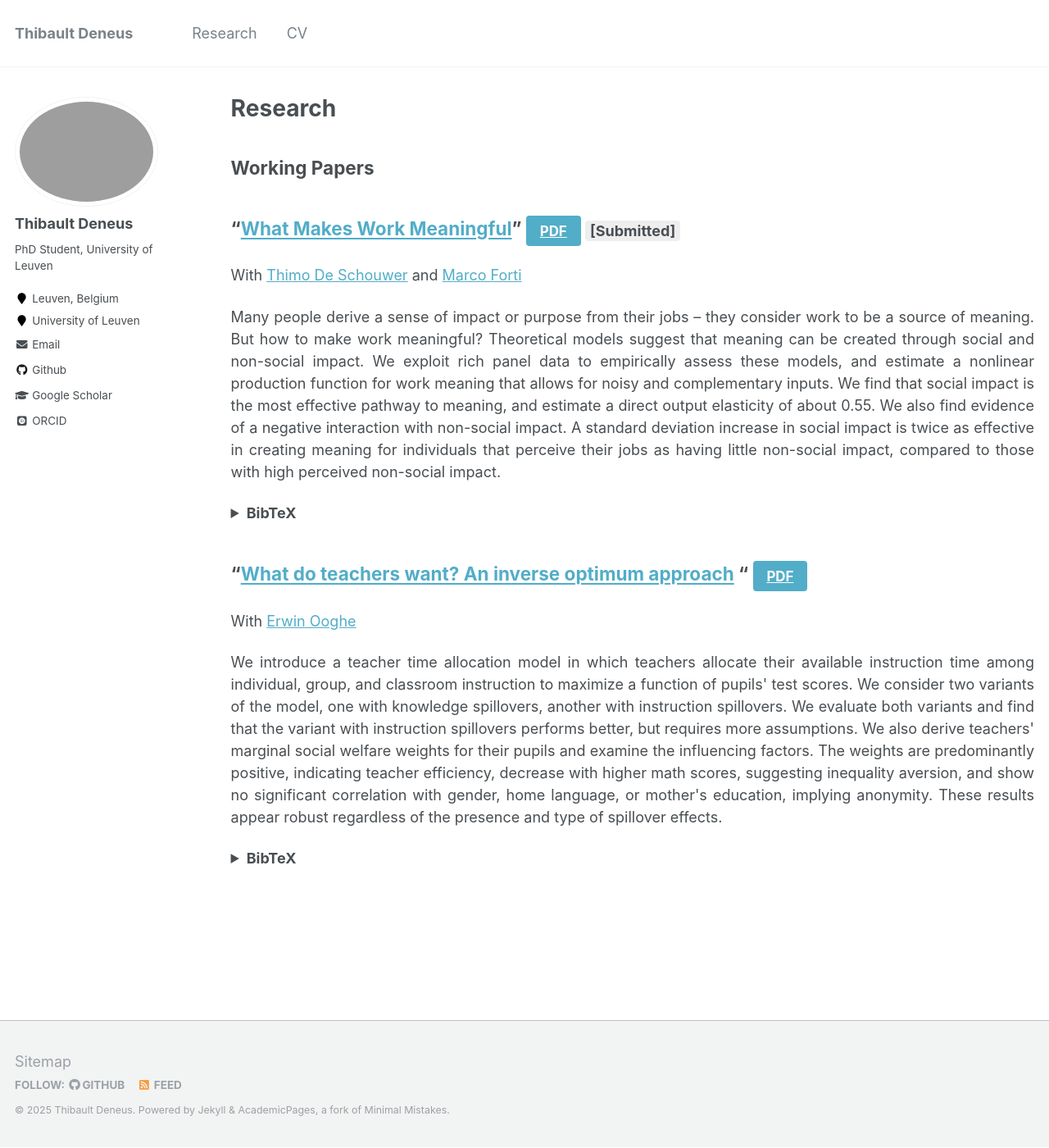
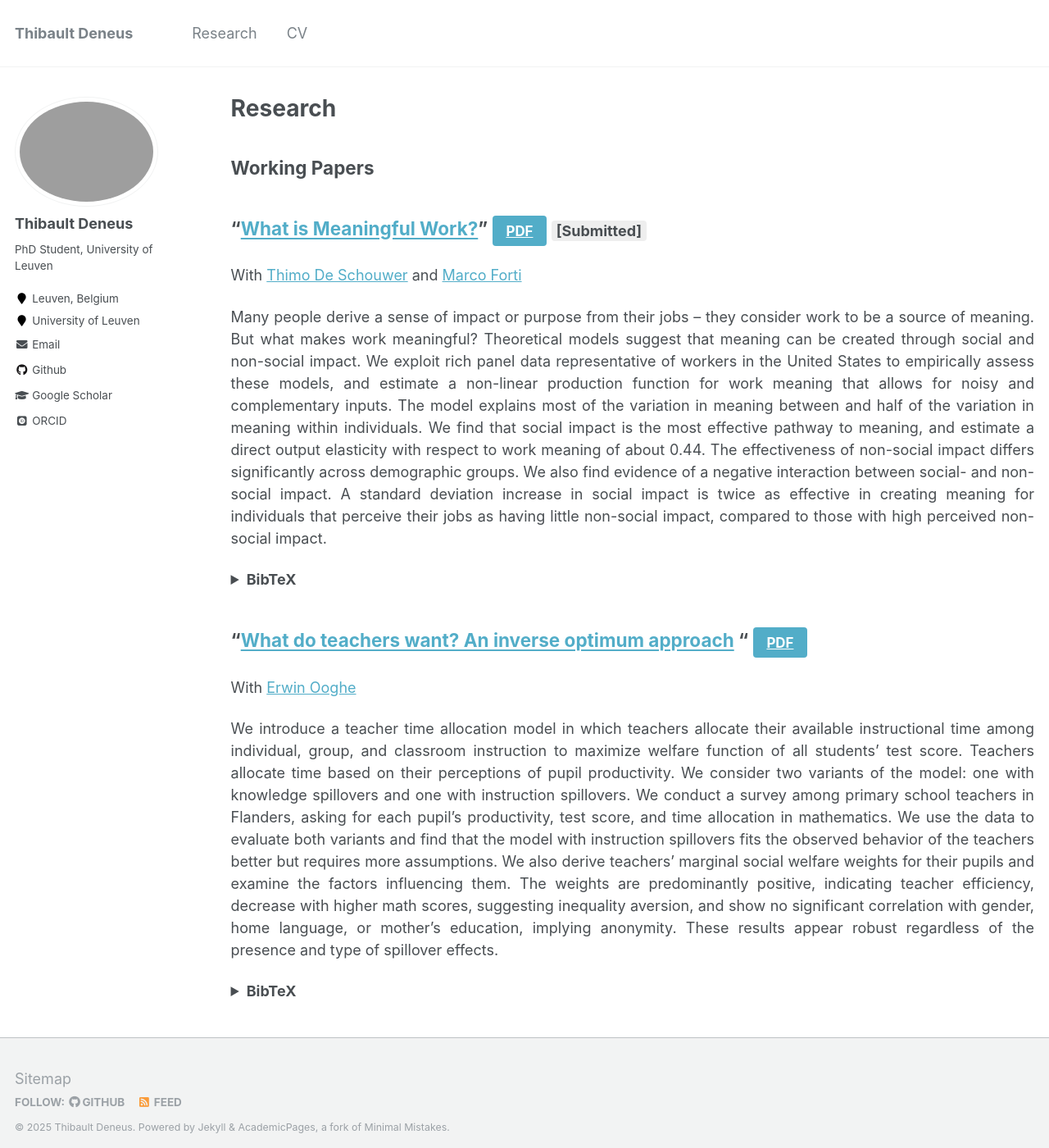
Before and after one commit to ThibaultDeneus/thibaultdeneus.github.io, a Jekyll site: the page built from _pages/research.md, in a window 1280 px wide and 1400 px high. Shown: the whole window at 82% size. Built offline with Jekyll 4.4.1, drawn with Linux system fonts in a browser that asks for light colours; some web fonts are replaced.

Commit message:
Updated the references and abstracts

```diff
--- a/_pages/research.md
+++ b/_pages/research.md
@@ -11,22 +11,22 @@ redirect_from:
 
 ## Working Papers
 
-## "[What Makes Work Meaningful](/files/MeaningProduction.pdf)" <a href="/files/MeaningProduction.pdf" class="btn btn--info">PDF</a> <span style="background:#eee;border-radius:4px;padding:2px 6px;font-size:0.8em;">[Submitted]</span>
+## "[What is Meaningful Work?](/files/MeaningProduction.pdf)" <a href="/files/MeaningProduction.pdf" class="btn btn--info">PDF</a> <span style="background:#eee;border-radius:4px;padding:2px 6px;font-size:0.8em;">[Submitted]</span>
 
 With <a href="https://thimodeschouwer.github.io/">Thimo De Schouwer</a> and <a href="https://www.econ.uni-bonn.de/en/department/doctoral-students/marco-forti">Marco Forti</a>
 
 
   <div style="text-align: justify;">
-  <p>Many people derive a sense of impact or purpose from their jobs – they consider work to be a source of meaning. But how to make work meaningful? Theoretical models suggest that meaning can be created through social and non-social impact. We exploit rich panel data to empirically assess these models, and estimate a nonlinear production function for work meaning that allows for noisy and complementary inputs. We find that social impact is the most effective pathway to meaning, and estimate a direct output elasticity of about 0.55. We also find evidence of a negative interaction with non-social impact. A standard deviation increase in social impact is twice as effective in creating meaning for individuals that perceive their jobs as having little non-social impact, compared to those with high perceived non-social impact.</p></div>
+  <p>Many people derive a sense of impact or purpose from their jobs – they consider work to be a source of meaning. But what makes work meaningful? Theoretical models suggest that meaning can be created through social and non-social impact. We exploit rich panel data representative of workers in the United States to empirically assess these models, and estimate a non-linear production function for work meaning that allows for noisy and complementary inputs. The model explains most of the variation in meaning between and half of the variation in meaning within individuals. We find that social impact is the most effective pathway to meaning, and estimate a direct output elasticity with respect to work meaning of about 0.44. The effectiveness of non-social impact differs significantly across demographic groups. We also find evidence of a negative interaction between social- and non-social impact. A standard deviation increase in social impact is twice as effective in creating meaning for individuals that perceive their jobs as having little non-social impact, compared to those with high perceived non-social impact.</p></div>
 
 <details>
   <summary><strong>BibTeX</strong></summary>
 
 <pre><code class="language-bibtex">
 @article{deschouwer2024howto,
-  title   = {How to Make Work Meaningful?},
+  title   = {What is Meaningful Work??},
   author  = {De Schouwer, Thimo and Deneus, Thibault and Forti, Marco},
-  year    = {2024},
+  year    = {2025},
   note    = {Working Paper}
 }
 </code></pre>
@@ -38,7 +38,7 @@ With <a href="https://thimodeschouwer.github.io/">Thimo De Schouwer</a> and <a h
 With <a href="https://sites.google.com/view/erwinooghe/home">Erwin Ooghe</a>
 
 <div style="text-align: justify;">
-<p>We introduce a teacher time allocation model in which teachers allocate their available instruction time among individual, group, and classroom instruction to maximize a function of pupils' test scores. We consider two variants of the model, one with knowledge spillovers, another with instruction spillovers. We evaluate both variants and find that the variant with instruction spillovers performs better, but requires more assumptions. We also derive teachers' marginal social welfare weights for their pupils and examine the influencing factors. The weights are predominantly positive, indicating teacher efficiency, decrease with higher math scores, suggesting inequality aversion, and show no significant correlation with gender, home language, or mother's education, implying anonymity. These results appear robust regardless of the presence and type of spillover effects.</p></div>
+<p>We introduce a teacher time allocation model in which teachers allocate their available instructional time among individual, group, and classroom instruction to maximize welfare function of all students’ test score. Teachers allocate time based on their perceptions of pupil productivity. We consider two variants of the model: one with knowledge spillovers and one with instruction spillovers. We conduct a survey among primary school teachers in Flanders, asking for each pupil’s productivity, test score, and time allocation in mathematics. We use the data to evaluate both variants and find that the model with instruction spillovers fits the observed behavior of the teachers better but requires more assumptions. We also derive teachers’ marginal social welfare weights for their pupils and examine the factors influencing them. The weights are predominantly positive, indicating teacher efficiency, decrease with higher math scores, suggesting inequality aversion, and show no significant correlation with gender, home language, or mother’s education, implying anonymity. These results appear robust regardless of the presence and type of spillover effects.</p></div>
 
 <details>
   <summary><strong>BibTeX</strong></summary>
```
Also changed, not shown: _pages/about.md (+5 -5 lines), _pages/cv.md (+1 -1 lines).
